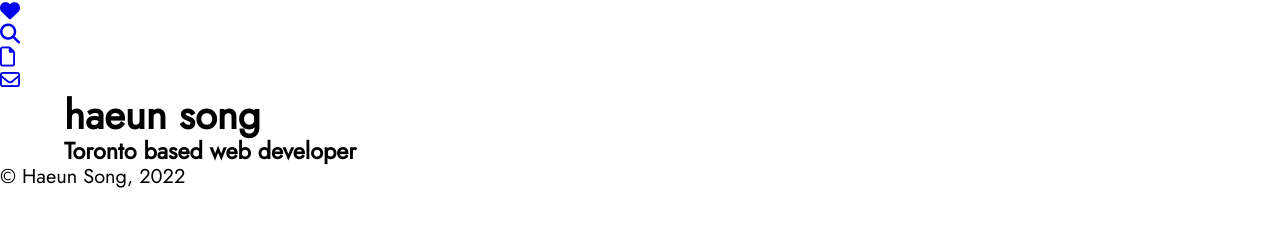
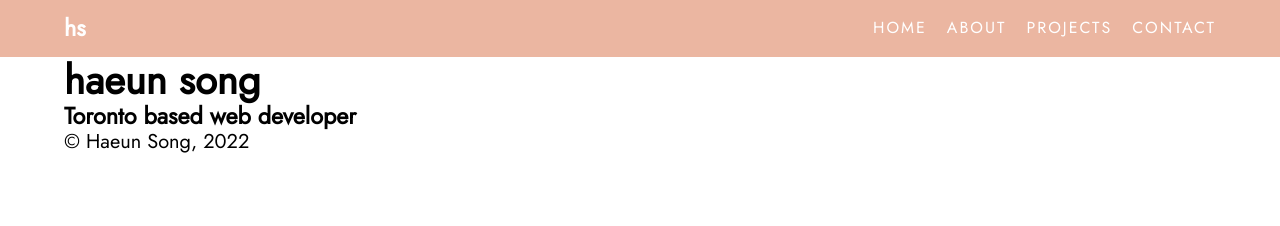
Before and after one commit to haeunyy96/haeunSongPorfolio, a plain HTML site: page index.html in a window 1280 px wide. Drawn offline with Linux system fonts and the light colour scheme.

Commit message:
Added nav styling in nav.scss

```diff
--- a/index.html
+++ b/index.html
@@ -12,12 +12,15 @@
 </head>
 <body>
     <nav>
-        <ul>
-            <li><a href="index.html"><i class="fa-solid fa-heart"></i></a></li>
-            <li><a href="#about"><i class="fa-solid fa-magnifying-glass"></i></a></li>
-            <li><a href="#projects"><i class="fa-regular fa-file"></i></a></li>
-            <li><a href="#contact"><i class="fa-regular fa-envelope"></i></a></li>
-        </ul>
+        <div class="wrapper navBar">
+            <h3>hs</h3>
+            <ul class="navList">
+                <li><a href="index.html">Home</a></li>
+                <li><a href="#about">About</a></li>
+                <li><a href="#projects">Projects</a></li>
+                <li><a href="#contact">Contact</a></li>
+            </ul>
+        </div>
     </nav>
     <header class="wrapper">
         <div class="introDiv">
@@ -28,7 +31,7 @@
     <main>
 
     </main>
-    <footer>
+    <footer class="wrapper">
         <p>© Haeun Song, 2022</p>
     </footer>
 
--- a/styles/sass/partials/_nav.scss
+++ b/styles/sass/partials/_nav.scss
@@ -0,0 +1,22 @@
+nav {
+    background-color: $primary;
+    color: $quaternary;
+}
+
+.navBar {
+    display: flex;
+    justify-content: space-between;
+    padding: 15px 0;
+}
+
+.navList {
+    display: flex;
+    font-size: 0.8rem;
+    padding-top: 4px;
+
+    li {
+        padding-left: 20px;
+        text-transform: uppercase;
+        letter-spacing: 0.1rem;
+    }
+}
--- a/styles/sass/partials/_typography.scss
+++ b/styles/sass/partials/_typography.scss
@@ -15,3 +15,7 @@ h4,
 p {
     margin: 0;
 }
+
+a {
+    color: $quaternary;
+}
```
Also changed, not shown: styles/sass/styles.css, 1 other file.
